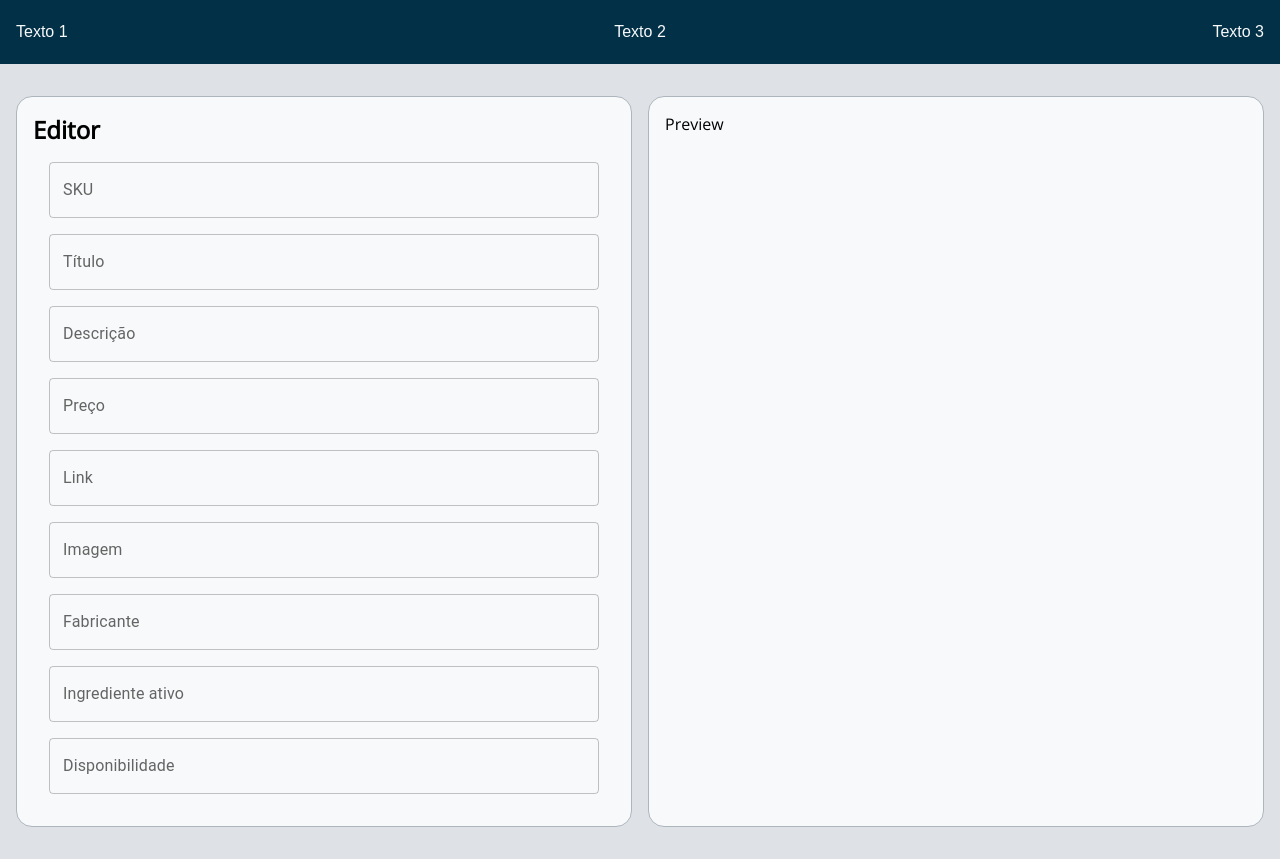
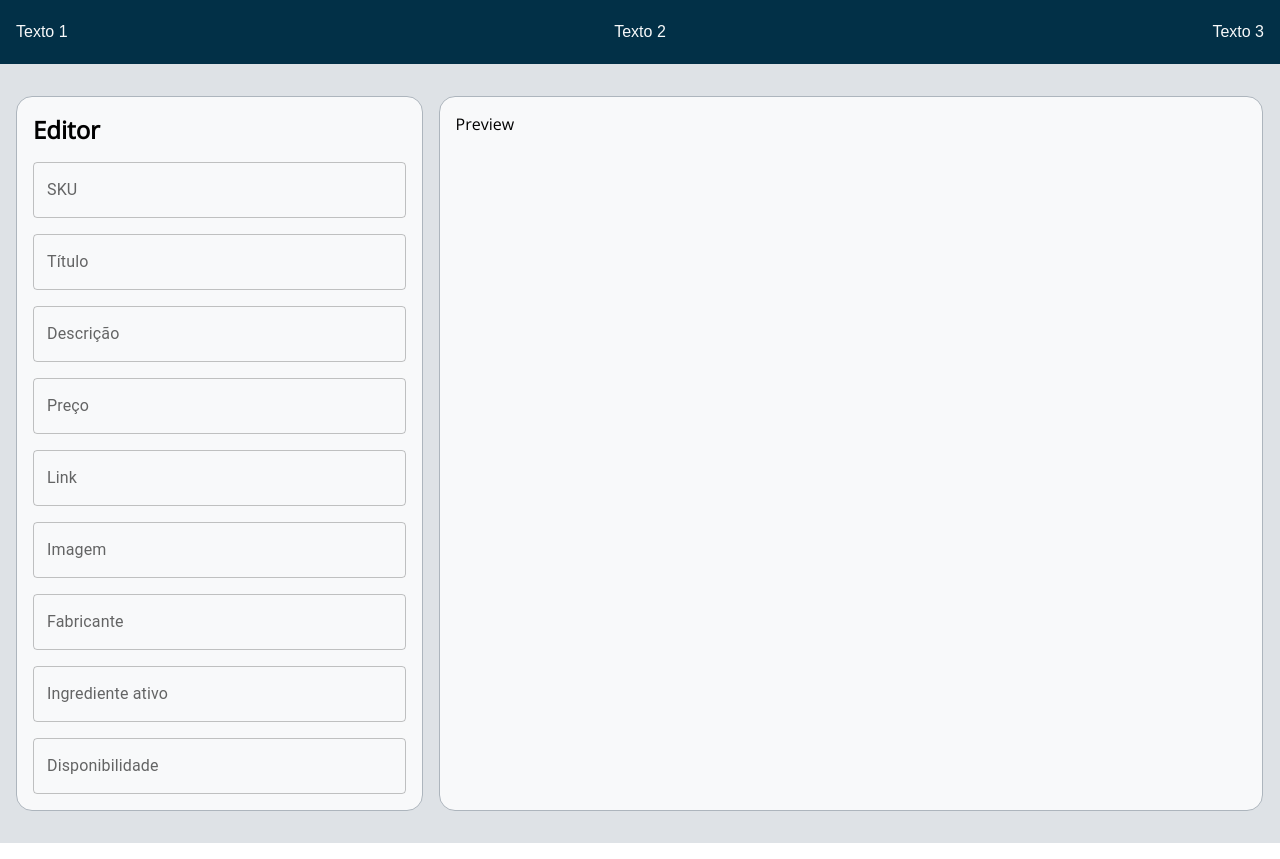
Before and after one commit to th91vi/poc_dash, a React (Vite) app: page / in a window 1280 px wide. Built offline with nearby package versions, Linux system fonts and the light colour scheme; a web font is replaced by a local one.

Commit message:
refactor: styles and layout changes

```diff
--- a/src/components/form/TextField/TextInput.jsx
+++ b/src/components/form/TextField/TextInput.jsx
@@ -2,7 +2,7 @@ import * as S from "./TextInput.styles";
 
 export function TextInput(props) {
   return (
-    <S.TextInputContainer margin={props.margin}>
+    <S.TextInputContainer {...props}>
       <S.TextInput {...props} />
     </S.TextInputContainer>
   );
--- a/src/components/form/TextField/TextInput.styles.js
+++ b/src/components/form/TextField/TextInput.styles.js
@@ -4,5 +4,8 @@ import { TextField } from "@material-ui/core";
 export const TextInput = styled(TextField)``;
 
 export const TextInputContainer = styled.div`
-  margin: ${({ margin }) => `${margin}rem`};
+  margin-top: ${({ mt }) => (mt ? `${mt}rem` : "0")};
+  margin-bottom: ${({ mb }) => (mb ? `${mb}rem` : "0")};
+  margin-left: ${({ ml }) => (ml ? `${ml}rem` : "0")};
+  margin-right: ${({ mr }) => (mr ? `${mr}rem` : "0")};
 `;
--- a/src/components/structure/Editor/Editor.jsx
+++ b/src/components/structure/Editor/Editor.jsx
@@ -6,58 +6,65 @@ export function Editor() {
       <h2>Editor</h2>
       <TextInput
         fullWidth={true}
-        margin="1"
+        mt="1"
+        mb="1"
         label="SKU"
         placeholder="Exemplo: {{.gtin}}"
       />
 
       <TextInput
         fullWidth={true}
-        margin="1"
+        mt="1"
+        mb="1"
         label="Título"
         placeholder="Exemplo: {{.title}}"
       />
 
       <TextInput
         fullWidth={true}
-        margin="1"
+        mt="1"
+        mb="1"
         label="Descrição"
         placeholder="Exemplo: {{.description}}"
       />
 
       <TextInput
         fullWidth={true}
-        margin="1"
+        mt="1"
+        mb="1"
         label="Preço"
         placeholder="Exemplo: {{.price}}"
       />
 
       <TextInput
         fullWidth={true}
-        margin="1"
+        mt="1"
+        mb="1"
         label="Link"
         placeholder="Exemplo: {{.link}}"
       />
 
       <TextInput
         fullWidth={true}
-        margin="1"
+        mt="1"
+        mb="1"
         label="Imagem"
         placeholder="Exemplo: {{.image_link}}"
       />
 
       <TextInput
         fullWidth={true}
-        margin="1"
+        mt="1"
+        mb="1"
         label="Fabricante"
         placeholder="Exemplo: {{.brand}}"
       />
 
-      <TextInput fullWidth={true} margin="1" label="Ingrediente ativo" />
+      <TextInput fullWidth={true} mt="1" mb="1" label="Ingrediente ativo" />
 
       <TextInput
         fullWidth={true}
-        margin="1"
+        mt="1"
         label="Disponibilidade"
         placeholder='{{eq .availability \"out of stock\"}}'
       />
--- a/src/components/structure/Main/Main.styles.js
+++ b/src/components/structure/Main/Main.styles.js
@@ -3,17 +3,21 @@ import styled from "styled-components";
 export const Container = styled.main`
   padding: 1rem;
   display: grid;
-  grid-template-columns: 1fr 1fr;
+  grid-template-columns: 0.33fr 0.669fr;
   gap: 1rem;
   background-color: ${({ theme }) => `${theme.colors.neutral.light}`};
 
   & > * {
+    margin: 1rem 0;
     padding: 1rem;
-    margin: 1rem 0;
     border: 1px solid;
     border-color: ${({ theme }) => `${theme.colors.neutral.medium}`};
     border-radius: 16px;
     background-color: ${({ theme }) => `${theme.colors.neutral.lightest}`};
     font-family: ${({ theme }) => `${theme.typography.fonts.secondary}`};
   }
+
+  & > *:first-child {
+    height: fit-content;
+  }
 `;
```
